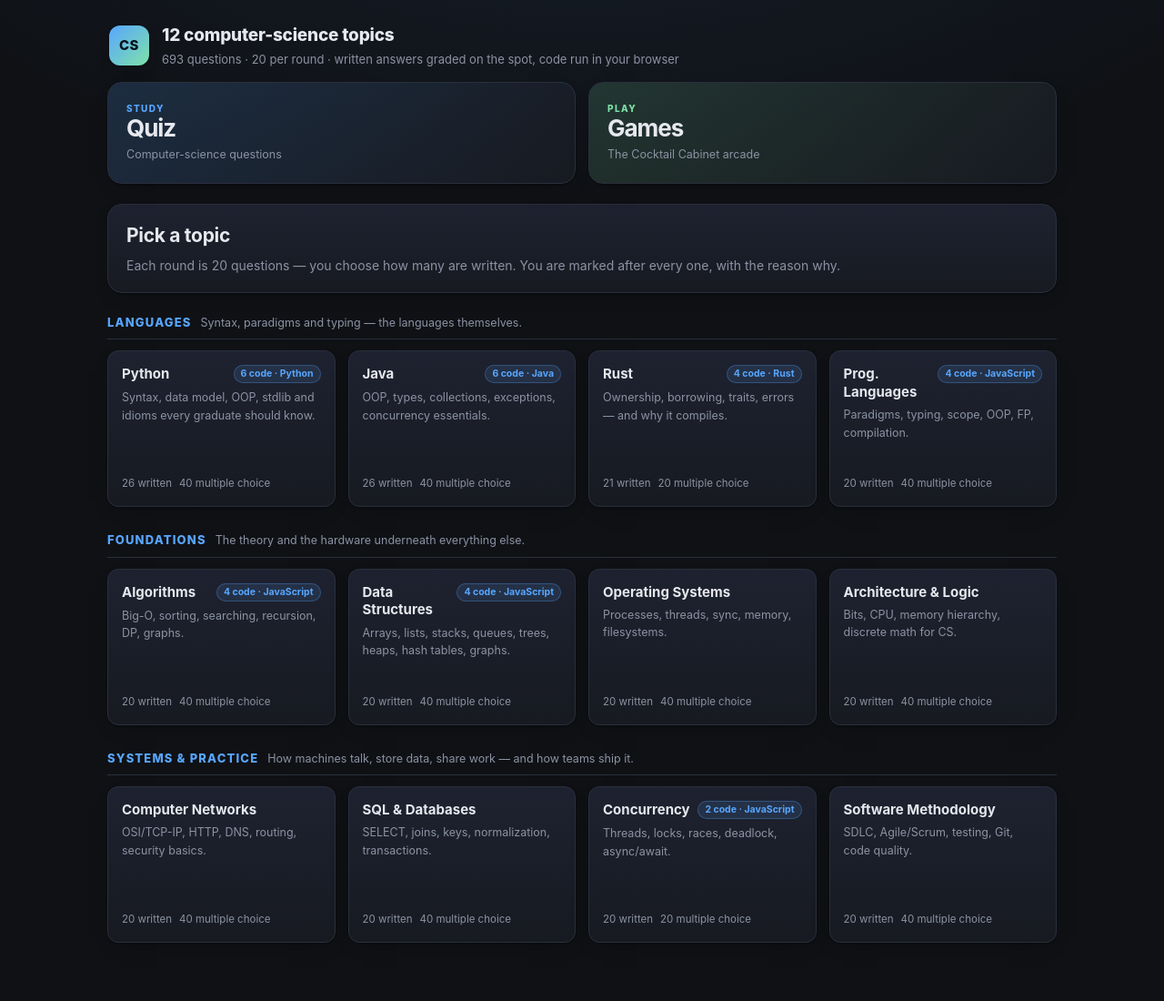
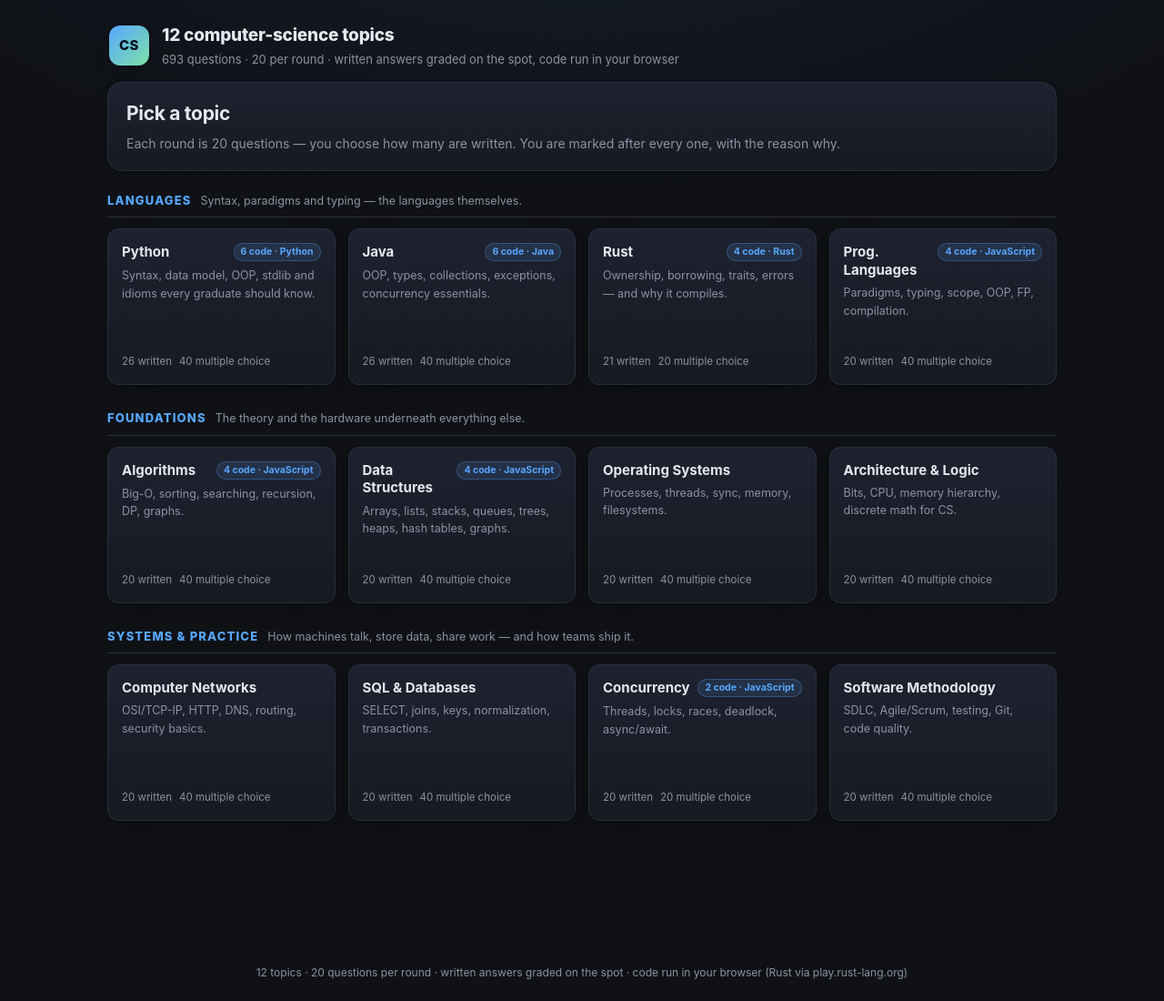
Before and after one commit to SYKhayyat/siach-quiz, a website with bundled scripts: page index.html in a window 1280 px wide. Shown: the top 1100 px of the page at 91% size. Built offline with nearby package versions, Linux system fonts and the light colour scheme.

Commit message:
Revert "Add quiz and games landing buttons"
This reverts commit 5925f14b1757e70f4c17368b158d7874be64790b.

```diff
--- a/js/views/home-view.js
+++ b/js/views/home-view.js
@@ -59,7 +59,6 @@ export function renderHome(els, show, topics, readBest, progressOf, onStart) {
     " computer-science topics</h1><p>" +
     all.questions +
     " questions · 20 per round · written answers graded on the spot, code run in your browser</p></div></div>" +
-    '<nav class="portal-grid" aria-label="Choose an activity"><a class="portal-card portal-quiz" href="./"><span class="portal-kicker">Study</span><strong>Quiz</strong><small>Computer-science questions</small></a><a class="portal-card portal-games" href="https://games.siachshai.online"><span class="portal-kicker">Play</span><strong>Games</strong><small>The Cocktail Cabinet arcade</small></a></nav>' +
     '<div class="hero"><h2>Pick a topic</h2><p>Each round is 20 questions — you choose how many are written. You are marked after every one, with the reason why.</p></div>' +
     groups
       .map(
--- a/styles.css
+++ b/styles.css
@@ -46,16 +46,6 @@ main{max-width:1080px;margin:22px auto;padding:0 18px 90px}
 .brandbar h1{margin:0;font-size:19px;font-weight:800;letter-spacing:-.2px}
 .brandbar p{margin:2px 0 0;color:var(--muted);font-size:13px}
 .hero{background:linear-gradient(180deg,var(--panel2),var(--panel));border:1px solid var(--line);border-radius:var(--radius-lg);padding:18px 20px;margin-bottom:22px;box-shadow:var(--shadow)}
-.portal-grid{display:grid;grid-template-columns:repeat(2,minmax(0,1fr));gap:14px;margin:0 0 22px}
-.portal-card{display:flex;min-height:112px;flex-direction:column;justify-content:center;padding:18px 20px;border:1px solid var(--line);border-radius:var(--radius-lg);color:var(--text);text-decoration:none;box-shadow:var(--shadow);transition:transform .14s,border-color .14s,box-shadow .14s}
-.portal-card:hover,.portal-card:focus-visible{transform:translateY(-3px);border-color:var(--accent);box-shadow:0 10px 30px -18px rgba(88,166,255,.7);outline:none}
-.portal-card strong{font-size:26px;line-height:1.1;letter-spacing:-.04em}
-.portal-card small{margin-top:4px;color:var(--muted);font-size:12.5px}
-.portal-kicker{color:var(--accent);font-size:10px;font-weight:800;letter-spacing:.14em;text-transform:uppercase}
-.portal-quiz{background:linear-gradient(135deg,rgba(88,166,255,.18),var(--panel))}
-.portal-games{background:linear-gradient(135deg,rgba(126,226,168,.16),var(--panel))}
-.portal-games .portal-kicker{color:#7ee2a8}
-@media(max-width:560px){.portal-grid{grid-template-columns:1fr}}
 .hero h2{margin:0 0 6px;font-size:21px;letter-spacing:-.3px}
 .hero p{margin:0;color:var(--muted);font-size:14px}
 .tgroup{margin-bottom:26px}
```
